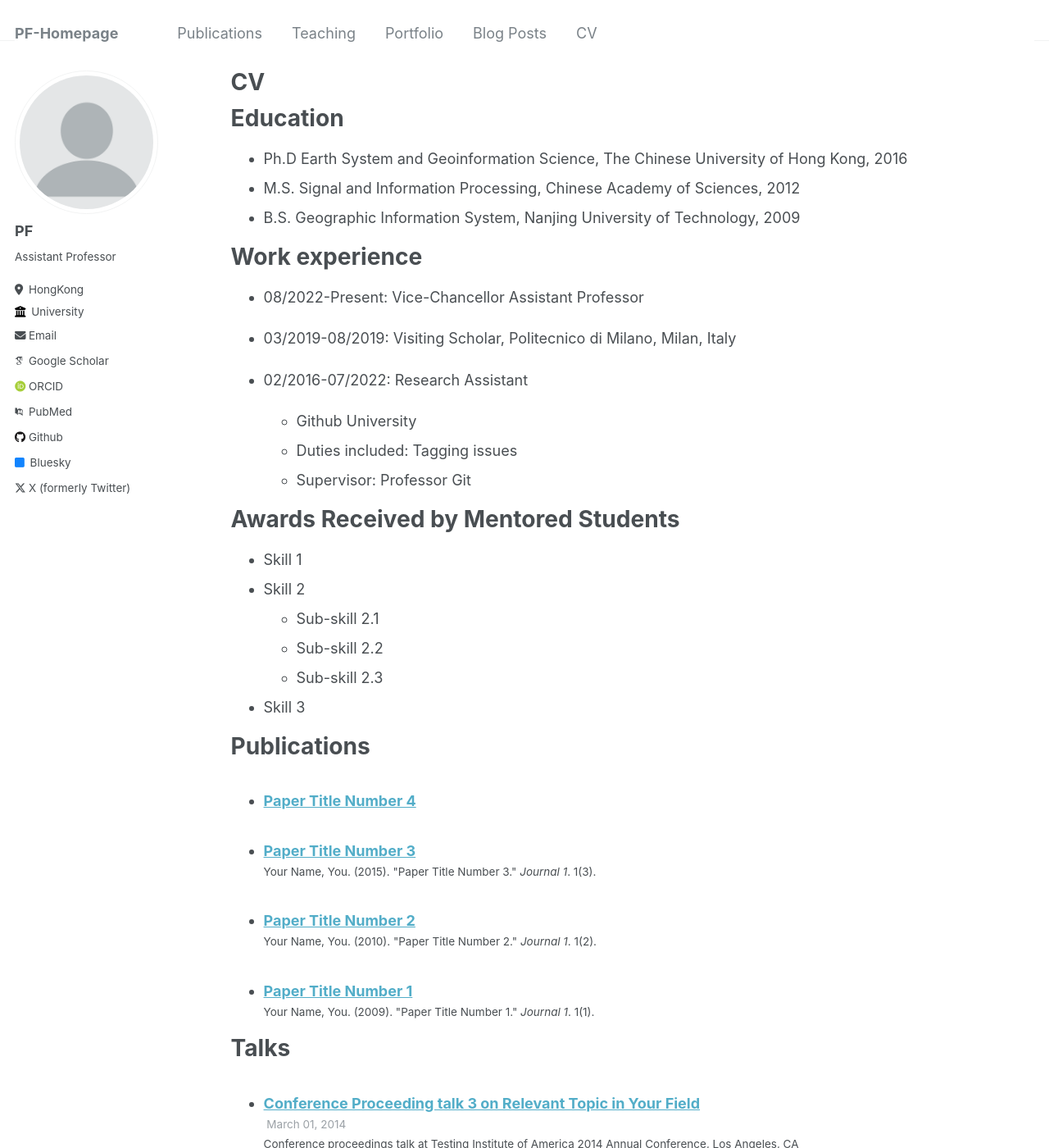
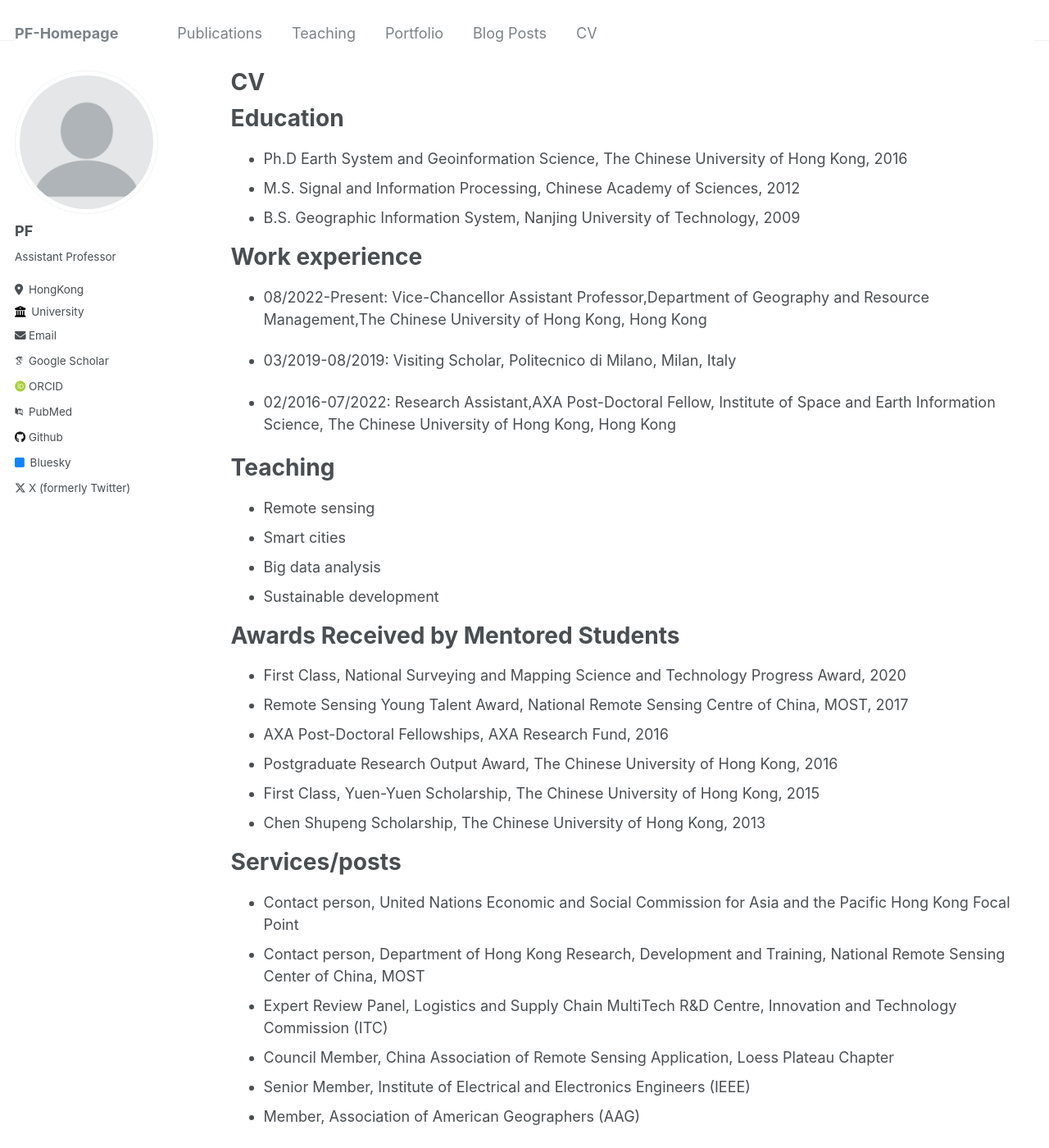
Before and after one commit to pfMA03/peifengMa, a Jekyll site: the page built from _pages/cv.md, in a window 1280 px wide and 1400 px high. Shown: the whole window at 82% size. Built offline with Jekyll 4.4.1, drawn with Linux system fonts in a browser that asks for light colours; some web fonts are replaced; some of the changed text lies outside the part shown.

Commit message:
Update cv.md

```diff
--- a/_pages/cv.md
+++ b/_pages/cv.md
@@ -17,43 +17,35 @@ Education
 
 Work experience
 ======
-* 08/2022-Present: Vice-Chancellor Assistant Professor
+* 08/2022-Present: Vice-Chancellor Assistant Professor,Department of Geography and Resource Management,The Chinese University of Hong Kong, Hong Kong
 
 * 03/2019-08/2019: Visiting Scholar, Politecnico di Milano, Milan, Italy
 
+* 02/2016-07/2022: Research Assistant,AXA Post-Doctoral Fellow, Institute of Space and Earth Information Science, The Chinese University of Hong Kong, Hong Kong
 
-* 02/2016-07/2022: Research Assistant
-  * Github University
-  * Duties included: Tagging issues
-  * Supervisor: Professor Git
+Teaching
+======
+* Remote sensing
+* Smart cities
+* Big data analysis
+* Sustainable development
+
 
 Awards Received by Mentored Students
 ======
-* Skill 1
-* Skill 2
-  * Sub-skill 2.1
-  * Sub-skill 2.2
-  * Sub-skill 2.3
-* Skill 3
+* First Class, National Surveying and Mapping Science and Technology Progress Award, 2020
+* Remote Sensing Young Talent Award, National Remote Sensing Centre of China, MOST, 2017
+* AXA Post-Doctoral Fellowships, AXA Research Fund, 2016
+* Postgraduate Research Output Award, The Chinese University of Hong Kong, 2016
+* First Class, Yuen-Yuen Scholarship, The Chinese University of Hong Kong, 2015
+* Chen Shupeng Scholarship, The Chinese University of Hong Kong, 2013
 
-Publications
+
+Services/posts
 ======
-  <ul>{% for post in site.publications reversed %}
-    {% include archive-single-cv.html %}
-  {% endfor %}</ul>
-
-Talks
-======
-  <ul>{% for post in site.talks reversed %}
-    {% include archive-single-talk-cv.html  %}
-  {% endfor %}</ul>
-
-Teaching
-======
-  <ul>{% for post in site.teaching reversed %}
-    {% include archive-single-cv.html %}
-  {% endfor %}</ul>
-
-Service and leadership
-======
-* Currently signed in to 43 different slack teams
+* Contact person, United Nations Economic and Social Commission for Asia and the Pacific Hong Kong Focal Point
+* Contact person, Department of Hong Kong Research, Development and Training, National Remote Sensing Center of China, MOST
+* Expert Review Panel, Logistics and Supply Chain MultiTech R&D Centre, Innovation and Technology Commission (ITC)
+* Council Member, China Association of Remote Sensing Application, Loess Plateau Chapter
+* Senior Member, Institute of Electrical and Electronics Engineers (IEEE)
+* Member, Association of American Geographers (AAG)
```
